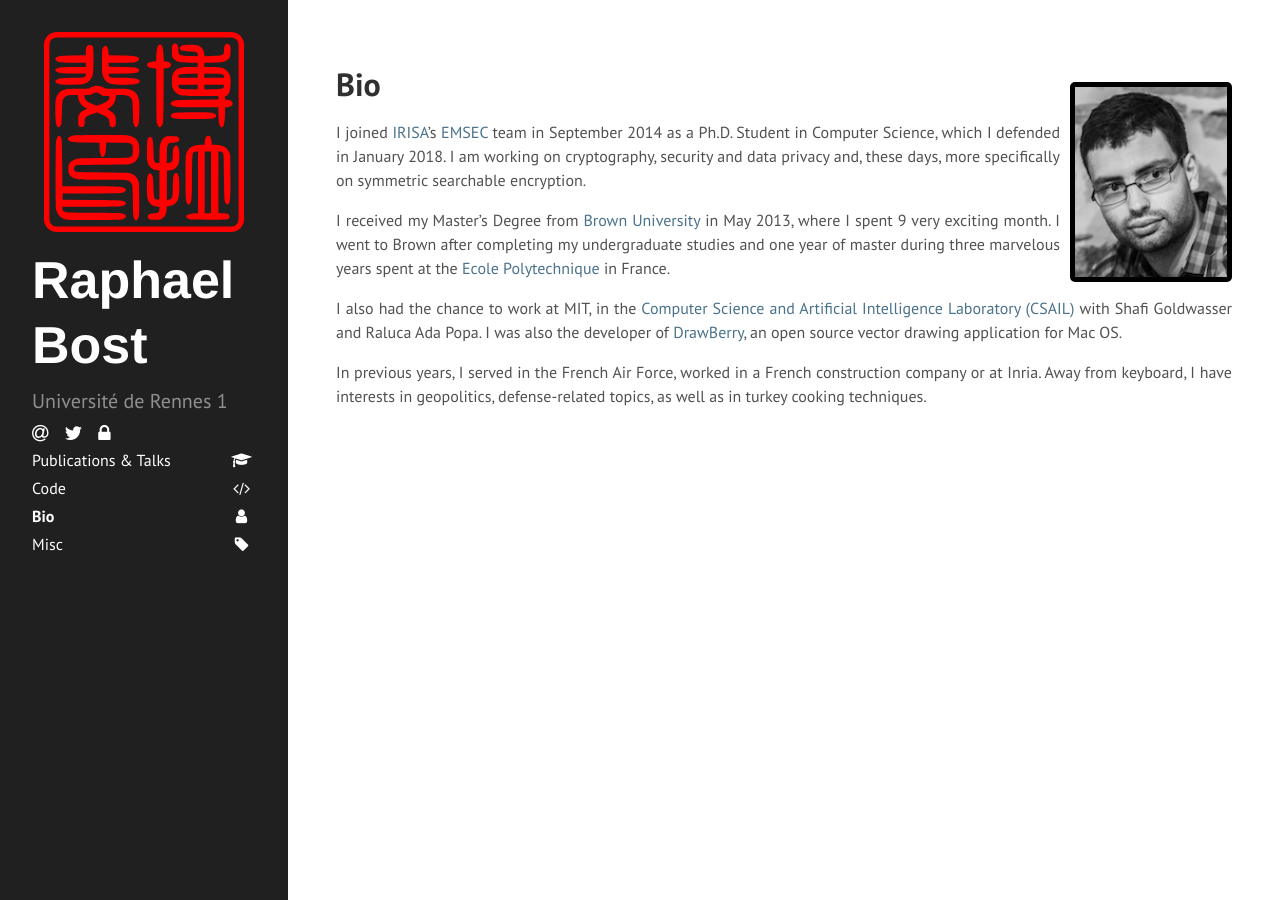
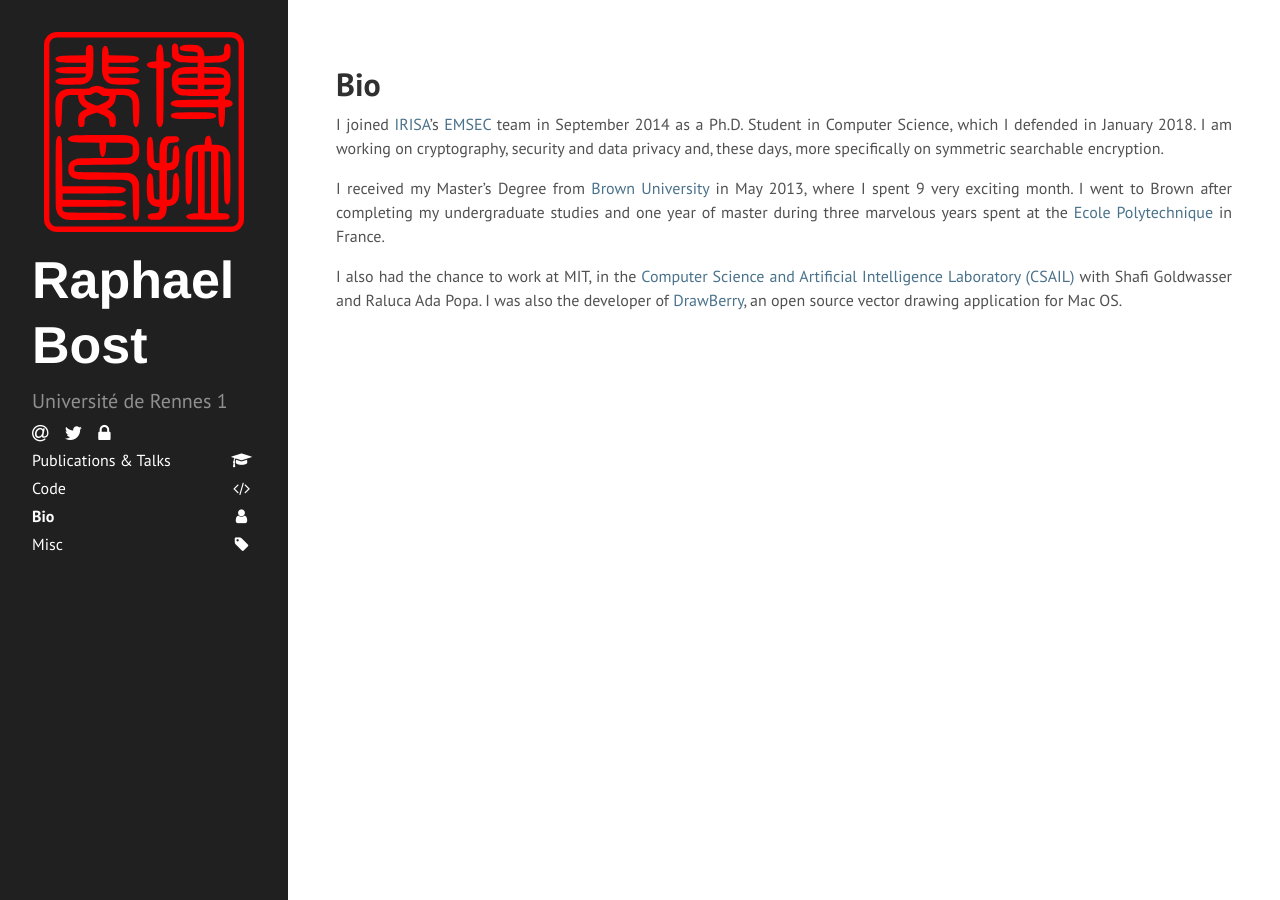
Before and after one commit to rbost/website, a Jekyll site: the page built from bio.md, in a window 1280 px wide. Built offline with Jekyll 4.4.1, drawn with Linux system fonts in a browser that asks for light colours.

Commit message:
Remove some useless personnal stuff

```diff
--- a/bio.md
+++ b/bio.md
@@ -6,7 +6,7 @@ sidebar: yes
 icon: user
 ---
 
-<img class="floating_img" src="{{ site.baseurl }}/assets/photo2.jpg" height="200px" alt="Photo"/>
+<!-- <img class="floating_img" src="{{ site.baseurl }}/assets/photo2.jpg" height="200px" alt="Photo"/> -->
 
 
 I joined [IRISA](https://www.irisa.fr/en)'s [EMSEC](https://www.irisa.fr/emsec/) team in September 2014 as a Ph.D. Student in Computer Science, which I defended in January 2018. I am working on cryptography, security and data privacy and, these days, more specifically on symmetric searchable encryption.
@@ -15,6 +15,3 @@ I received my Master's Degree from [Brown University](https://cs.brown.edu/) in
 
 I also had the chance to work at MIT, in the [Computer Science and Artificial Intelligence Laboratory (CSAIL)](https://www.csail.mit.edu/) with Shafi Goldwasser and Raluca Ada Popa.
 I was also the developer of [DrawBerry](http://raphaelbost.free.fr/DrawBerry.html), an open source vector drawing application for Mac OS.
-
-In previous years, I served in the French Air Force, worked in a French construction company or at Inria.
-Away from keyboard, I have interests in geopolitics, defense-related topics, as well as in turkey cooking techniques.
```
